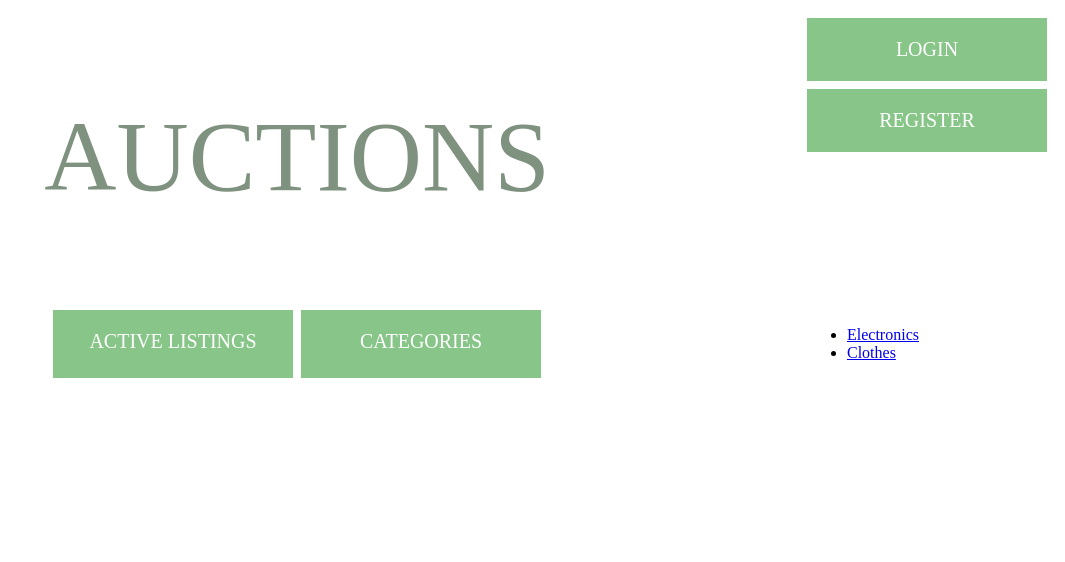
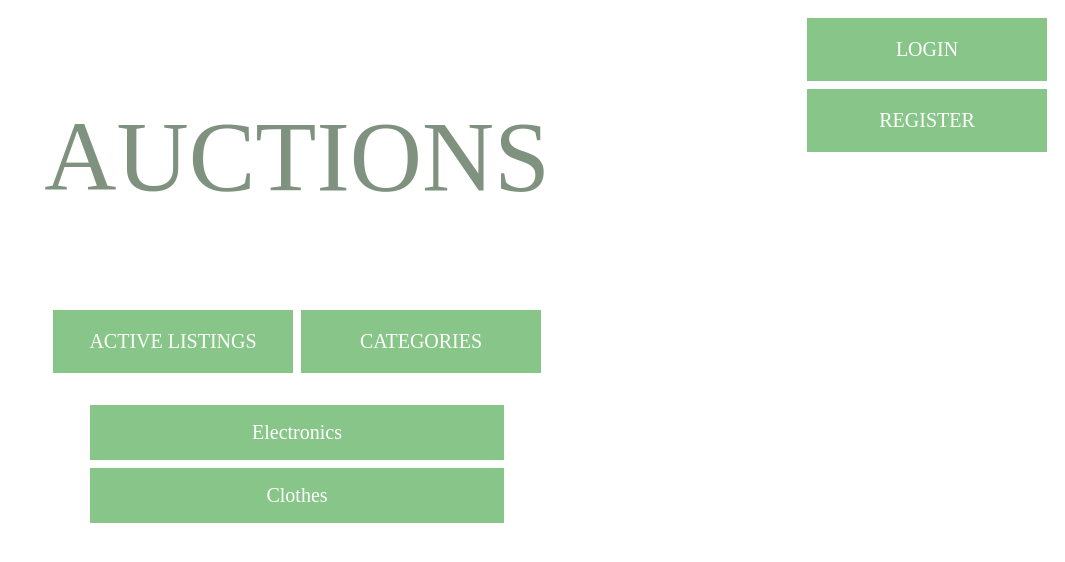
Before and after one commit to MattBookProjects/commerance, a Django app: page /categories in a window 1280 px wide. Shown: the top 562 px of the page, without its empty margins (215-1280 px from the left). Run offline with Django 3.2, Linux system fonts and the light colour scheme; data comes from the database, SQL or seed files in the repository; both versions use the stored data as it was after the commit.

Commit message:
Added styling to categories page

```diff
--- a/commerce/auctions/static/auctions/styles.css
+++ b/commerce/auctions/static/auctions/styles.css
@@ -282,3 +282,25 @@ body {
     color: #202020;
     padding: 1rem;
 }
+
+.categories-page-categories-container {
+    grid-column: span 2;
+    display: grid;
+    grid-template-columns: 1fr;
+    gap: 0.5rem;
+    padding: 1rem;
+}
+
+.categories-page-category {
+    background-color: #88c588;
+    width: 40%;
+    padding: 1rem;
+    justify-self: center;
+    text-align: center;
+}
+
+.categories-page-link {
+    color: white;
+    font-size: 20px;
+    text-decoration: none;
+}
--- a/commerce/auctions/templates/auctions/categories.html
+++ b/commerce/auctions/templates/auctions/categories.html
@@ -5,9 +5,9 @@
 {% endblock %}
 
 {% block body %}
-    <ul>
+    <div class="categories-page-categories-container">
         {% for category in categories %}
-            <li><a href="{% url 'category' category=category.category %}">{{ category.category }}</a></li>
+            <div class="categories-page-category"><a class="categories-page-link" href="{% url 'category' category=category.category %}">{{ category.category }}</a></div>
         {% endfor %}
-    </ul>
+    </div>
 {% endblock %}
```
Also changed, not shown: commerce/db.sqlite3.
